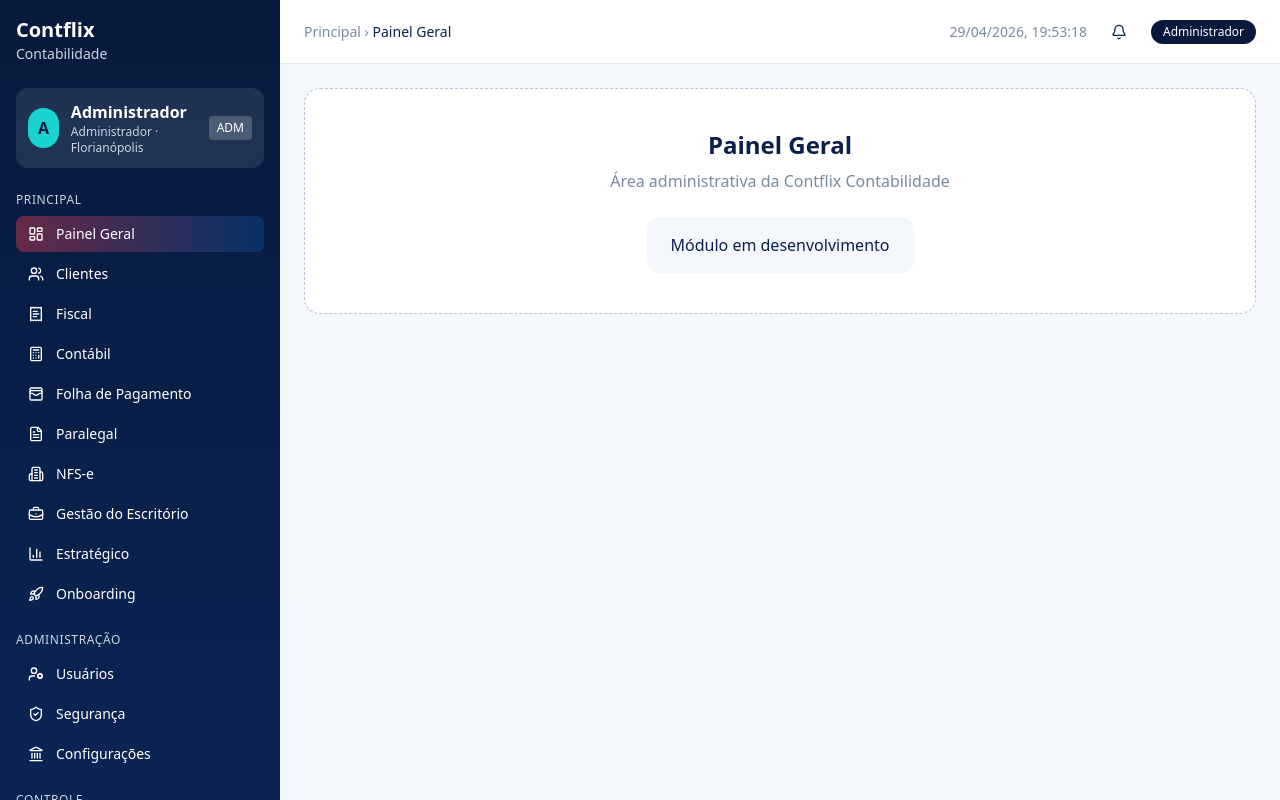
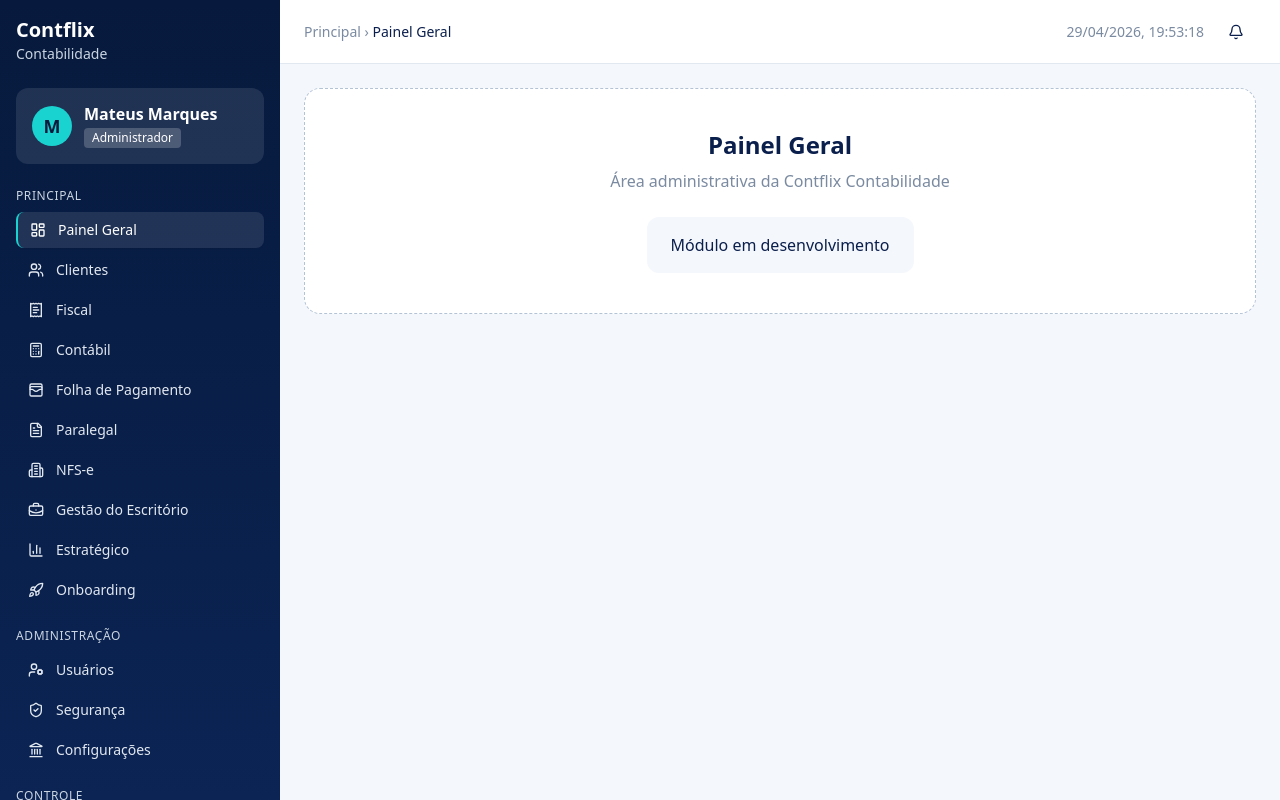
Before and after one commit to MateusLDZ/contflix, a Next.js app: page /app/1 in a window 1280 px wide. Built offline with nearby package versions, Linux system fonts and the light colour scheme.

Commit message:
ajustes visuais

```diff
--- a/components/dashboard/GreetingBanner.tsx
+++ b/components/dashboard/GreetingBanner.tsx
@@ -1,6 +1,66 @@
+"use client";
+
+import { useEffect, useState } from "react";
+
 export function GreetingBanner() {
-  return <div className="rounded-2xl p-6 md:p-8 bg-gradient-to-r from-contflix-navy to-contflix-primary text-white flex items-start justify-between gap-4">
-    <div><h2 className="text-2xl font-semibold mb-2">Boa tarde, Administrador! ☀️</h2><p className="text-slate-200">A confiança do cliente é o ativo mais valioso que temos.</p><p className="text-slate-300 mt-3 text-sm">— Contflix Contabilidade</p></div>
-    <div className="rounded-xl bg-white/15 px-4 py-3 text-sm"><p>Administrador</p><p className="text-contflix-cyan">Online</p></div>
-  </div>;
+  const frases = [
+    "A confiança do cliente é o ativo mais valioso que temos.",
+    "Processos organizados constroem empresas previsíveis.",
+    "Quem mede com clareza, cresce com consistência.",
+    "Disciplina operacional vence improviso.",
+    "Atender bem é vender todos os dias.",
+    "Pequenas melhorias geram grandes resultados.",
+    "Eficiência interna protege a margem.",
+    "Decisões melhores nascem de bons dados.",
+    "Constância comercial cria estabilidade."
+  ];
+
+  const [fraseAtual, setFraseAtual] = useState(frases[0]);
+  const [visible, setVisible] = useState(true);
+
+  useEffect(() => {
+    const trocarFrase = () => {
+      setVisible(false);
+
+      setTimeout(() => {
+        const nova =
+          frases[Math.floor(Math.random() * frases.length)];
+        setFraseAtual(nova);
+        setVisible(true);
+      }, 400);
+    };
+
+    const loop = () => {
+      const tempo = 20000 + Math.random() * 25000; // 20s até 45s
+      setTimeout(() => {
+        trocarFrase();
+        loop();
+      }, tempo);
+    };
+
+    loop();
+  }, []);
+
+  return (
+    <div className="rounded-2xl p-6 md:p-8 bg-gradient-to-r from-contflix-navy to-contflix-primary text-white flex items-start justify-between gap-4">
+<div>
+  <p
+    className={`text-2xl font-semibold mb-2 transition-all duration-500 ${
+      visible ? "opacity-100" : "opacity-0"
+    }`}
+  >
+    {fraseAtual}
+  </p>
+
+  <p className="text-slate-300 mt-3 text-sm">
+    — Contflix Contabilidade
+  </p>
+</div>
+
+      <div className="rounded-xl bg-white/10 px-4 py-4 flex items-center gap-2">
+        <div className="h-2.5 w-2.5 rounded-full bg-emerald-400 animate-pulse" />
+        <span className="text-sm text-slate-200">Sistema ativo</span>
+      </div>
+    </div>
+  );
 }
--- a/components/layout/Sidebar.tsx
+++ b/components/layout/Sidebar.tsx
@@ -1,13 +1,79 @@
 "use client";
+
 import Link from "next/link";
 import { menuItems } from "@/data/menu";
 import { cn } from "@/lib/utils";
+import { accountData } from "@/data/account";
 
-export function Sidebar({ activeKey, onNavigate }: { activeKey: string; onNavigate?: () => void }) {
+export function Sidebar({
+  activeKey,
+  onNavigate,
+}: {
+  activeKey: string;
+  onNavigate?: () => void;
+}) {
   const sections = ["Principal", "Administração", "Controle"] as const;
-  return <div className="h-full w-[280px] bg-gradient-to-b from-contflix-navy to-contflix-navy2 text-white p-4 overflow-y-auto">
-    <div className="mb-6"><p className="text-xl font-bold">Contflix</p><p className="text-slate-300 text-sm">Contabilidade</p></div>
-    <div className="mb-6 rounded-xl bg-white/10 p-3"><div className="flex items-center gap-3"><div className="h-10 w-10 rounded-full bg-contflix-cyan text-contflix-navy grid place-items-center font-bold">A</div><div><p className="font-semibold">Administrador</p><p className="text-xs text-slate-300">Administrador · Florianópolis</p></div><span className="ml-auto text-xs px-2 py-1 rounded bg-white/20">ADM</span></div></div>
-    {sections.map(section => <div key={section} className="mb-5"><p className="mb-2 text-xs uppercase tracking-wider text-slate-300">{section}</p><div className="space-y-1">{menuItems.filter(i => i.section===section).map(item => { const Icon = item.icon; const active = activeKey===item.key; return <Link onClick={onNavigate} key={item.key} href={`/app/${item.key}`} className={cn("flex items-center gap-3 px-3 py-2 rounded-lg text-sm transition", active ? "bg-gradient-to-r from-contflix-wine/60 to-contflix-primary/70" : "hover:bg-white/10")}><Icon className="h-4 w-4"/>{item.label}</Link>;})}</div></div>)}
-  </div>;
+
+  return (
+    <div className="h-full w-[280px] bg-gradient-to-b from-contflix-navy to-contflix-navy2 text-white p-4 overflow-y-auto">
+      <div className="mb-6">
+        <p className="text-xl font-bold">Contflix</p>
+        <p className="text-slate-300 text-sm">Contabilidade</p>
+      </div>
+
+    <div className="mb-6 rounded-xl bg-white/10 p-4">
+      <div className="flex items-center gap-3">
+
+        <div className="h-10 w-10 rounded-full bg-contflix-cyan text-contflix-navy grid place-items-center font-bold text-lg shrink-0">
+          {accountData.avatar}
+        </div>
+
+        <div className="flex flex-col justify-center gap-1">
+          <p className="font-semibold leading-tight text-white">
+            {accountData.nome}
+          </p>
+
+        <span className="inline-block w-fit text-xs px-2 py-1 rounded bg-white/20 text-white leading-none">
+          {accountData.sigla}
+        </span>
+      </div>
+
+      </div>
+    </div>
+
+      {sections.map((section) => (
+        <div key={section} className="mb-5">
+          <p className="mb-2 text-xs uppercase tracking-wider text-slate-300">
+            {section}
+          </p>
+
+          <div className="space-y-1">
+            {menuItems
+              .filter((item) => item.section === section)
+              .map((item) => {
+                const Icon = item.icon;
+                const active = activeKey === item.key;
+
+                return (
+                  <Link
+                    onClick={onNavigate}
+                    key={item.key}
+                    href={`/app/${item.key}`}
+                    className={cn(
+                      "flex items-center gap-3 px-3 py-2 rounded-lg text-sm transition",
+                active
+                  ? "bg-white/10 text-white border-l-2 border-contflix-cyan shadow-sm"
+                  : "text-slate-200 hover:bg-white/8 hover:text-white"
+                    )}
+                  >
+                    <Icon className="h-4 w-4" />
+                    {item.label}
+                  </Link>
+                );
+              })}
+          </div>
+        </div>
+      ))}
+    </div>
+  );
 }
--- a/components/layout/Topbar.tsx
+++ b/components/layout/Topbar.tsx
@@ -1,13 +1,65 @@
 "use client";
+
 import { Bell, Menu } from "lucide-react";
 import { Button } from "@/components/ui/button";
 import { useEffect, useState } from "react";
 
-export function Topbar({ title, onMenu }: { title: string; onMenu: () => void }) {
-  const [now, setNow] = useState(new Date());
-  useEffect(() => { const i = setInterval(() => setNow(new Date()), 1000); return () => clearInterval(i); }, []);
-  return <header className="h-16 border-b border-slate-200 bg-white/95 backdrop-blur px-4 md:px-6 flex items-center justify-between sticky top-0 z-20">
-    <div className="flex items-center gap-3"><button className="md:hidden" onClick={onMenu}><Menu className="h-5 w-5" /></button><p className="text-sm text-contflix-muted">Principal › <span className="text-contflix-text font-medium">{title}</span></p></div>
-    <div className="flex items-center gap-3"><span className="hidden md:inline text-sm text-contflix-muted">{now.toLocaleString('pt-BR')}</span><Button variant="ghost" size="icon"><Bell className="h-4 w-4"/></Button><span className="rounded-full bg-contflix-navy px-3 py-1 text-xs text-white">Administrador</span></div>
-  </header>;
+export function Topbar({
+  title,
+  onMenu,
+}: {
+  title: string;
+  onMenu: () => void;
+}) {
+  const [now, setNow] = useState("");
+
+  useEffect(() => {
+    const updateClock = () => {
+      setNow(
+        new Date().toLocaleString("pt-BR", {
+          day: "2-digit",
+          month: "2-digit",
+          year: "numeric",
+          hour: "2-digit",
+          minute: "2-digit",
+          second: "2-digit",
+        })
+      );
+    };
+
+    updateClock();
+
+    const timer = setInterval(updateClock, 1000);
+
+    return () => clearInterval(timer);
+  }, []);
+
+  return (
+    <header className="h-16 border-b border-slate-200 bg-white/95 backdrop-blur px-4 md:px-6 flex items-center justify-between sticky top-0 z-20">
+
+      <div className="flex items-center gap-3">
+        <button className="md:hidden" onClick={onMenu}>
+          <Menu className="h-5 w-5" />
+        </button>
+
+        <p className="text-sm text-contflix-muted">
+          Principal ›{" "}
+          <span className="text-contflix-text font-medium">
+            {title}
+          </span>
+        </p>
+      </div>
+
+      <div className="flex items-center gap-3">
+        <span className="hidden md:inline text-sm text-contflix-muted">
+          {now}
+        </span>
+
+        <Button variant="ghost" size="icon">
+          <Bell className="h-4 w-4" />
+        </Button>
+      </div>
+
+    </header>
+  );
 }
--- /dev/null
+++ b/data/account.ts
@@ -0,0 +1,5 @@
+export const accountData = {
+  nome: "Mateus Marques",
+  sigla: "Administrador",
+  avatar: "M"
+};
--- a/data/mock-dashboard.ts
+++ b/data/mock-dashboard.ts
@@ -29,11 +29,11 @@ export const dashboardInsights = {
     { id: 322, name: "DEEP SUSHI LAGOA", loss: "-R$ 315,10", tag: "Prejuízo" }
   ],
   quadrantChart: [
-    { name: "⭐ Alta Margem · Baixo Esforço", value: 52, color: "#10B981" },
-    { name: "🔴 Prejuízo", value: 10, color: "#3B82F6" },
-    { name: "📝 Baixa Margem · Baixo Esforço", value: 12, color: "#F59E0B" },
-    { name: "⚙️ Alta Margem · Alto Esforço", value: 17, color: "#EF4444" },
-    { name: "⚠️ Baixa Margem · Alto Esforço", value: 9, color: "#A855F7" }
+    { name: "Alta Margem · Baixo Esforço", value: 52, color: "#10B981" },
+    { name: "Prejuízo", value: 10, color: "#3B82F6" },
+    { name: "Baixa Margem · Baixo Esforço", value: 12, color: "#F59E0B" },
+    { name: "Alta Margem · Alto Esforço", value: 17, color: "#EF4444" },
+    { name: "Baixa Margem · Alto Esforço", value: 9, color: "#A855F7" }
   ],
   segmentChart: [
     { name: "Comércio", value: 188, color: "#4B4F70" },
```
Also changed, not shown: components/dashboard/InsightsSection.tsx (+5 -4 lines), 1 other file (tests, documents, lock files or other folders).
